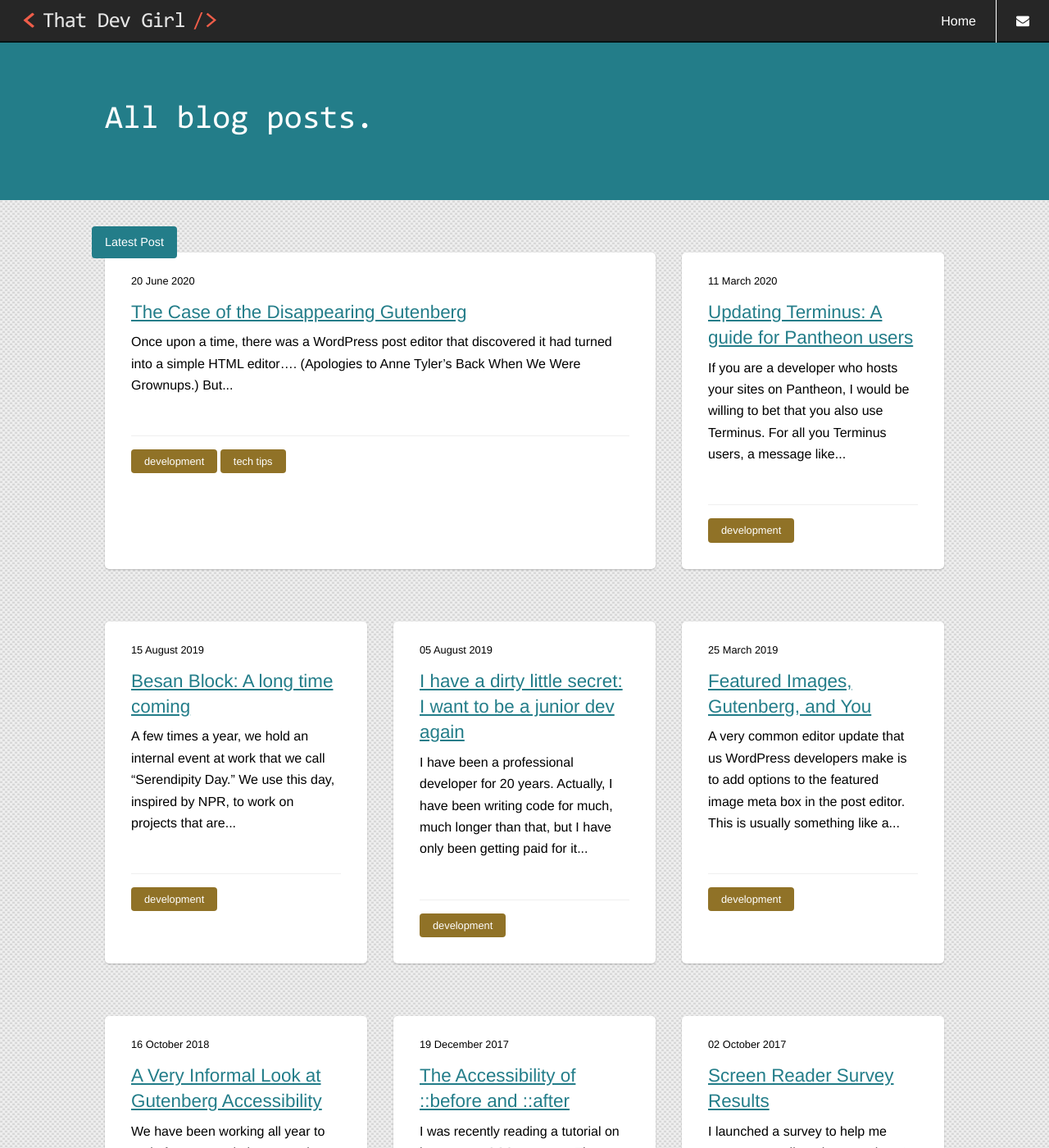
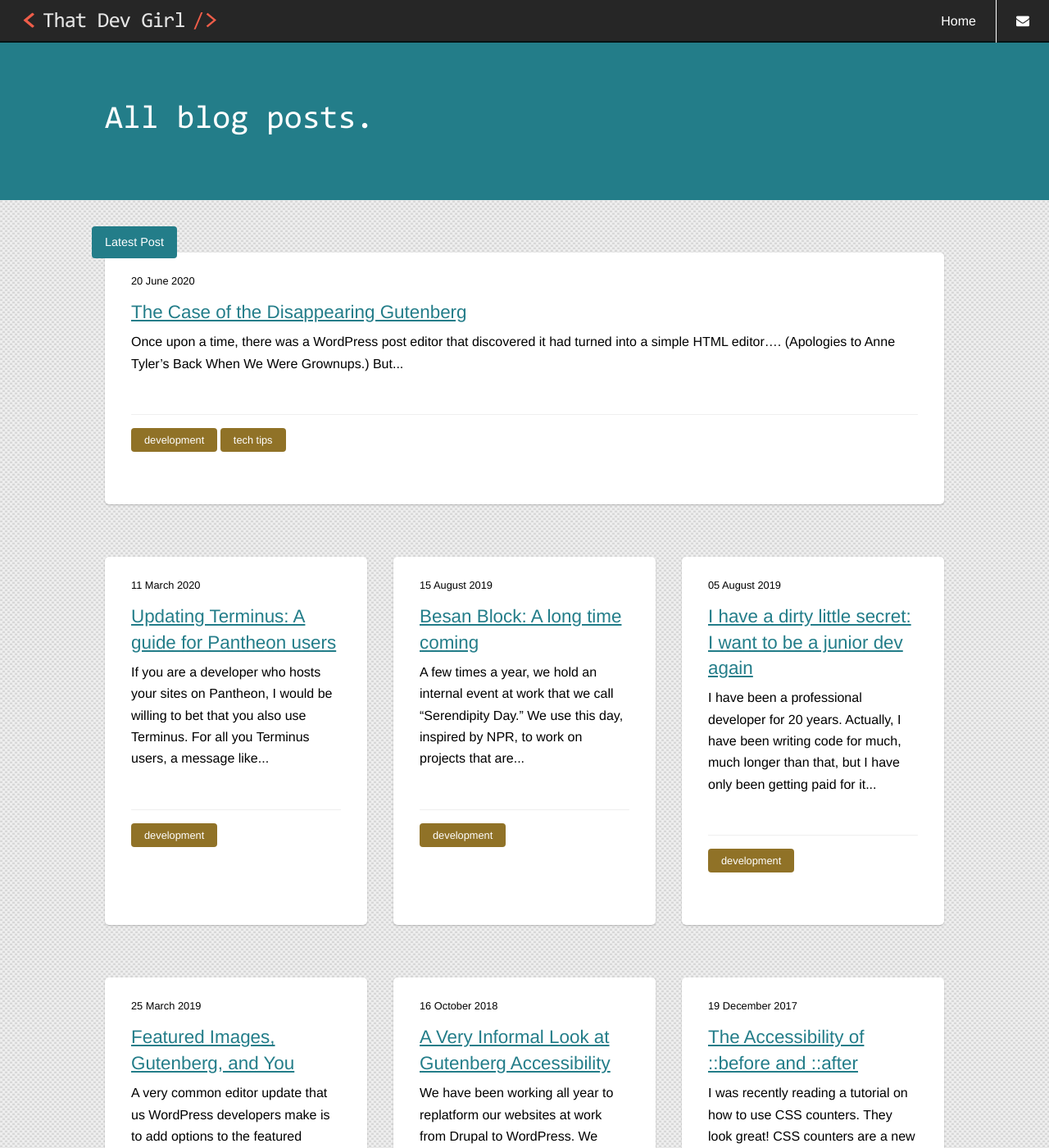
Before and after one commit to That-Dev-Girl-Archives/thatdevgirl.com, a Jekyll site: the page built from blog/index.html, in a window 1280 px wide and 1400 px high. Shown: the whole window at 82% size. Built offline with Jekyll 4.4.1, drawn with Linux system fonts in a browser that asks for light colours.

Commit message:
Style tweaks

```diff
--- a/_sass/components/_article-card.scss
+++ b/_sass/components/_article-card.scss
@@ -13,10 +13,8 @@
     @media screen and ( min-width: $medium ) {
       grid-column-start: 1;
       grid-column-end: 3;
-    }
 
-    @media screen and ( min-width: $large ) {
-      &.three-across {
+      .three-across & {
         grid-column-end: 4;
       }
     }
--- a/_sass/layout/_deck.scss
+++ b/_sass/layout/_deck.scss
@@ -23,7 +23,7 @@
     border-radius: 5px;
     box-shadow: 0 1px 2px 0 rgba( $black, 0.25 );
     margin-bottom: 2rem;
-    padding: 0;
+    padding: 0 0 2rem;
 
     // Card top image.
     .top-image {
@@ -36,7 +36,7 @@
 
     // Card heading overrides.
     h3 {
-      display: block;
+      display: inline-block;
       font-size: 1.65rem;
       line-height: 1.25;
       margin: 2rem 2rem 1rem;
--- a/_sass/layout/_main.scss
+++ b/_sass/layout/_main.scss
@@ -11,8 +11,6 @@
 }
 
 .container {
-  margin: 0 2rem;
-
   @media screen and ( min-width: $large ) {
     margin: 0 auto;
     max-width: 1024px;
--- a/_sass/pages/_archive.scss
+++ b/_sass/pages/_archive.scss
@@ -8,8 +8,19 @@
 // Page header.
 .archive-header {
   background-color: $blue;
-  padding-bottom: 4rem;
-  padding-top: 4rem;
+  padding-bottom: 2rem;
+  padding-top: 2rem;
+
+  @media screen and ( min-width: $medium ) {
+    padding-bottom: 4rem;
+    padding-top: 4rem;
+  }
+
+  @media screen and ( max-width: $medium ) {
+    .container {
+      margin: 0 2rem;
+    }
+  }
 
   h1 {
     font-family: $monospace;
@@ -23,6 +34,12 @@
 .archive {
   background: url('/assets/images/pattern-bg.svg');
   padding: 4rem 0 0;
+
+  @media screen and ( max-width: $medium ) {
+    .container {
+      margin: 0 2rem;
+    }
+  }
 
   // Read more section.
   .more {
--- a/_sass/pages/_post.scss
+++ b/_sass/pages/_post.scss
@@ -94,9 +94,9 @@
 
       &:hover,
       &:focus {
-        background: lighten( $blue, 10% );
-        border-color: lighten( $blue, 15% );
-        color: $black;
+        background: $grey_light;
+        border-color: darken( $grey_light, 5% );
+        color: $red;
       }
     }
   }
```
